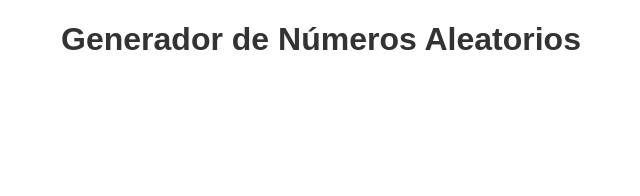
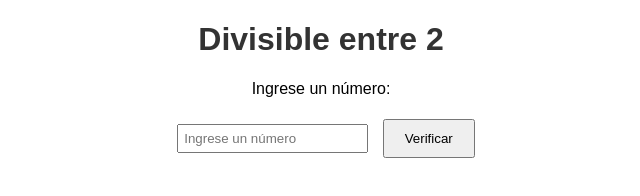
Before and after one commit to mavargasa/02divisibleentre2, a plain HTML site: page index.html in a window 1280 px wide. Shown: the whole page, without its empty margins (319-959 px from the left). Drawn offline with Linux system fonts and the light colour scheme.

Commit message:
correcion

```diff
--- a/index.html
+++ b/index.html
@@ -1,12 +1,18 @@
 <!DOCTYPE html>
-<html>
+<html lang="es">
 <head>
-  <title>Generador de Números Aleatorios</title>
-  <link rel="stylesheet" type="text/css" href="styles.css">
+    <meta charset="UTF-8">
+    <meta http-equiv="X-UA-Compatible" content="IE=edge">
+    <meta name="viewport" content="width=device-width, initial-scale=1.0">
+    <title>Divisible entre 2</title>
+    <link rel="stylesheet" type="text/css" href="styles.css">
 </head>
 <body>
-  <h1>Generador de Números Aleatorios</h1>
-
-  <script src="script.js"></script>
+    <h1>Divisible entre 2</h1>
+    <p>Ingrese un número:</p>
+    <input id="numeroInput" type="number" placeholder="Ingrese un número">
+    <button onclick="verificarDivisibilidad()">Verificar</button>
+    <div id="resultadoDiv"></div>
+    <script src="script.js"></script>
 </body>
 </html>
--- a/script.js
+++ b/script.js
@@ -1,12 +1,9 @@
-// Crea un array vacío
-var numerosAleatorios = [];
-
-// Genera 10 números aleatorios y guardarlos en el array de acuerdo a ejercicio
-for (var i = 0; i < 10; i++) {
-  var numero = Math.floor(Math.random() * 100) + 1;
-  console.log(numero);
-  numerosAleatorios.push(numero);
+function verificarDivisibilidad() {
+  var numero = parseInt(document.getElementById('numeroInput').value);
+  var resultadoDiv = document.getElementById('resultadoDiv');
+  if (numero % 2 === 0) {
+    resultadoDiv.textContent = numero + ' es divisible entre 2.';
+  } else {
+    resultadoDiv.textContent = numero + ' no es divisible entre 2.';
+  }
 }
-
-// Mostrar el resultado en la consola
-console.log("Números aleatorios:", numerosAleatorios);
--- a/styles.css
+++ b/styles.css
@@ -6,3 +6,16 @@ body {
 h1 {
   color: #333;
 }
+
+input {
+  padding: 5px;
+  margin: 10px;
+}
+
+button {
+  padding: 10px 20px;
+}
+
+#resultadoDiv {
+  margin: 20px;
+}
```
Lines whose indentation alone changed are shown as unchanged.
